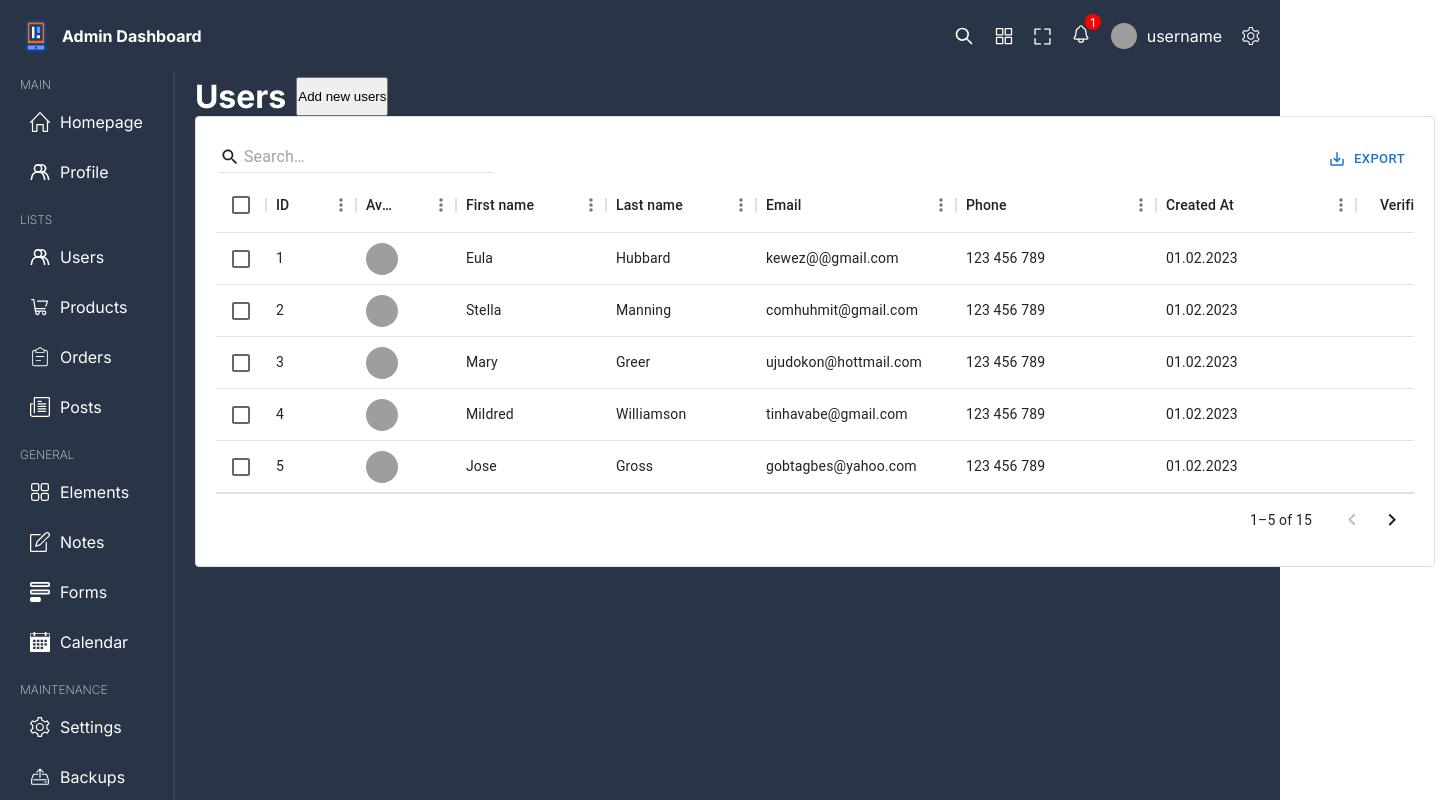
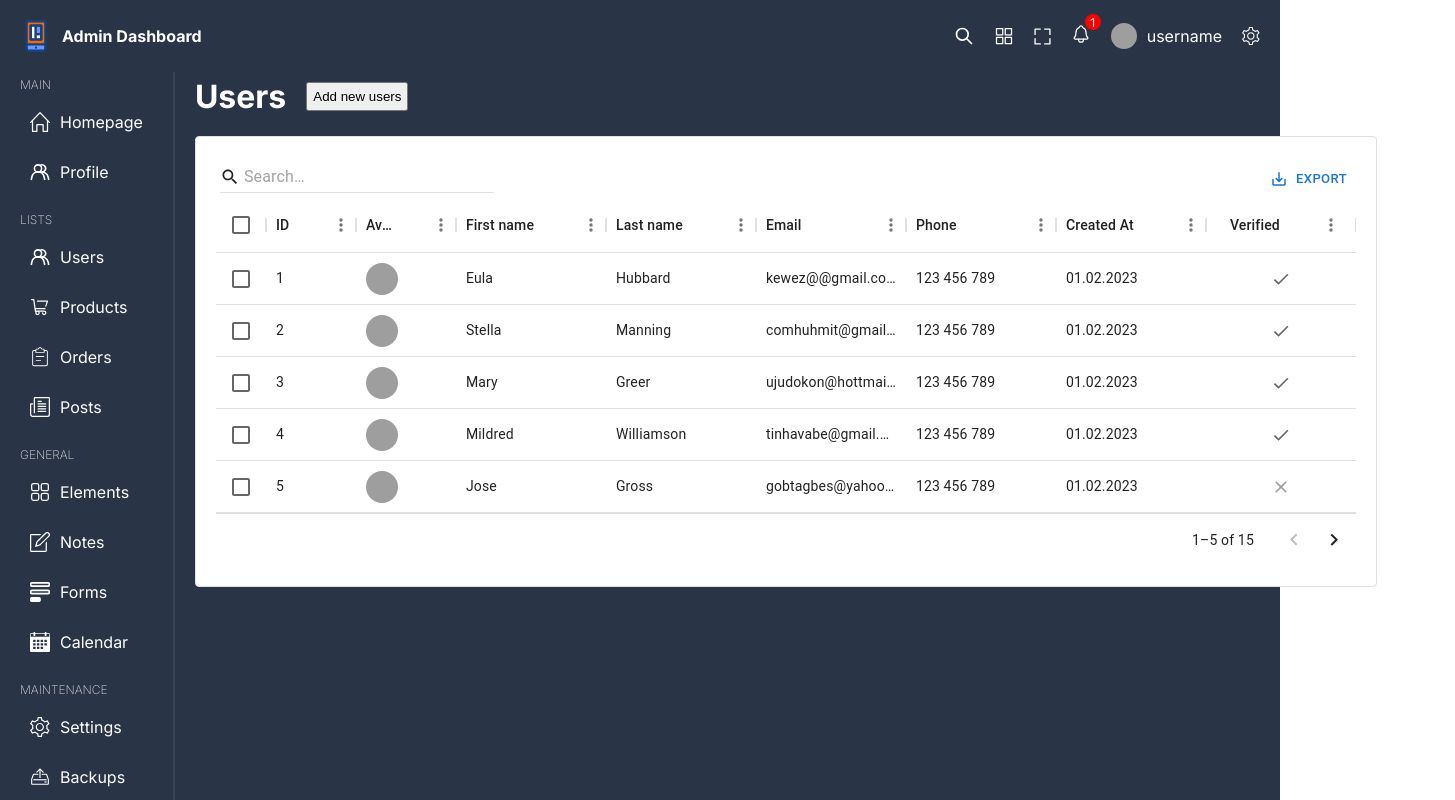
Before and after one commit to SuhailRazi/Admin-Dashboard, a React (Vite) app: page /users in a window 1280 px wide. Shown: the top 800 px of the page, 1455 px wide, since content can reach past the window. Built offline with nearby package versions, Linux system fonts and the light colour scheme; grey boxes are pictures that could not be loaded.

Commit message:
Added slug for users to the datagrid props

```diff
--- a/src/pages/users/Users.tsx
+++ b/src/pages/users/Users.tsx
@@ -29,18 +29,18 @@ const columns: GridColDef[] = [
     field: "email",
     type: "string",
     headerName: "Email",
-    width: 200,
+    width: 150,
   },
   {
     field: "phone",
     type: "string",
     headerName: "Phone",
-    width: 200,
+    width: 150,
   },
   {
     field: "createdAt",
     headerName: "Created At",
-    width: 200,
+    width: 150,
     type: "string",
   },
   {
@@ -58,7 +58,7 @@ const Users = () => {
         <h1>Users</h1>
         <button>Add new users</button>
       </div>
-      <DataTable columns={columns} rows={userRows} />
+      <DataTable slug="users" columns={columns} rows={userRows} />
     </div>
   );
 };
--- a/src/pages/users/users.scss
+++ b/src/pages/users/users.scss
@@ -1,7 +1,13 @@
 .users {
   .info {
     display: flex;
-    flex-direction: row;
-    gap: 10px;
+    align-items: center;
+    gap: 20px;
+    margin-bottom: 20px;
+
+    button {
+      padding: 5px;
+      cursor: pointer;
+    }
   }
 }
```
